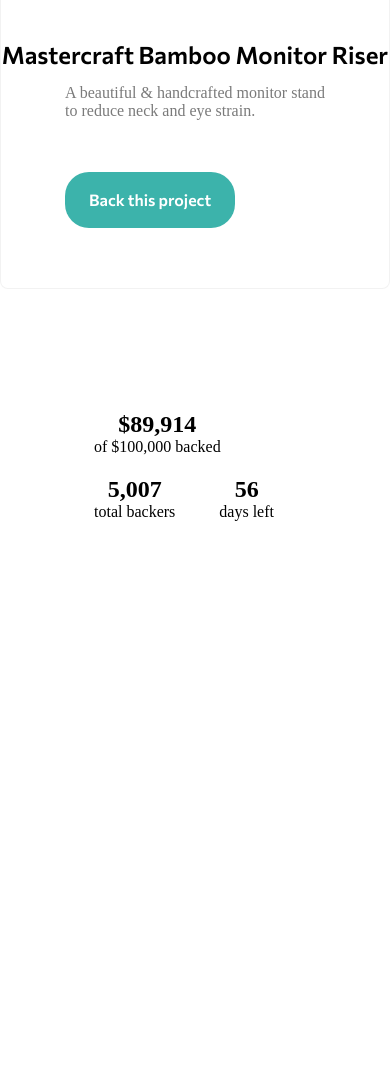
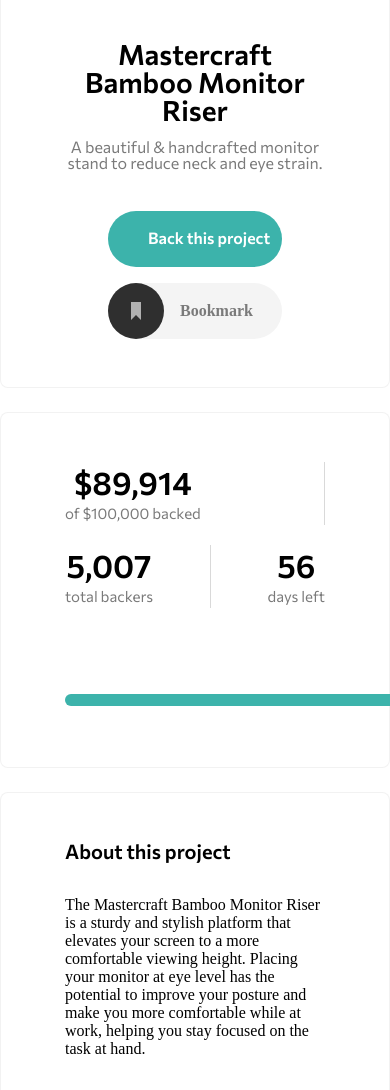
Before and after one commit to solijon010/second-s-exam, a plain HTML site: page index.html in a window 390 px wide. Shown: the part 353-1443 px from the top of the page. Before the commit the page ends 924 px from the top, so only its background shows below. Drawn offline with Linux system fonts and the light colour scheme.

Commit message:
header va biroz main qismi responsive boldi qaytadan btnlarga ishlov berildi

```diff
--- a/css/main.css
+++ b/css/main.css
@@ -20,6 +20,7 @@
   margin: 0;
   padding: 0;
   box-sizing: border-box;
+  scroll-behavior: smooth;
 }
 
 ul,
@@ -55,7 +56,9 @@ button {
   margin: 0 auto;
   padding: 0 64px;
   background: var(--container-bcg);
+  border: 1px solid var(--blur-black);
   border-radius: 8px;
+  margin-bottom: 24px;
   /* padding-bottom: 76.8px; */
 }
 
@@ -79,6 +82,7 @@ header {
   display: flex;
   align-items: center;
   gap: 32px;
+  white-space: nowrap;
 }
 .sitenav-item {
   color: var(--navbar-title);
@@ -103,6 +107,13 @@ header {
   text-decoration: underline;
 }
 
+.menu-bar {
+  display: none;
+  font-size: 2.3rem;
+  cursor: pointer;
+  color: var(--navbar-title);
+}
+
 /* /Header section */
 
 /* Main section  */
@@ -112,7 +123,6 @@ main {
 }
 
 .main-content {
-  box-sizing: border-box;
   border: 1px solid rgba(0, 0, 0, 0.05);
   border-radius: 8px;
   background: var(--container-bcg);
@@ -125,40 +135,47 @@ main {
   flex-direction: column;
 }
 
-.main-content-img {
+.m-logo {
   top: -28px;
   padding: 17px 17px 14px 14px;
+  display: block;
+  margin-left: auto;
+  margin-right: auto;
   background-color: var(--primary-title);
   border-radius: 50%;
   margin-bottom: 28px;
   transform: translateY(-50%);
 }
 
-.main-content-title {
-  width: 453px;
+.section__bambo-title {
   color: var(--primary-title);
   font-family: var(--font);
+  font-size: 28px;
+  font-weight: 600;
+  line-height: 100%;
+  text-align: center;
   margin-bottom: 15px;
-  text-align: center;
 }
 
-.main-content-text {
+.text {
   color: var(--text);
+  font-family: var(--font);
+  font-size: 16px;
+  font-weight: 400;
+  line-height: 100%;
+  text-align: center;
   margin-bottom: 40px;
 }
 
-/* footer btn */
-
-.buttons {
+.section__bambo-footer {
   display: flex;
   align-items: center;
   justify-content: space-between;
-  gap: 256px;
   transition: all 0.1s;
   padding-bottom: 48px;
 }
 
-.back-btn {
+.btn {
   border-radius: 33.5px;
   color: var(--navbar-title);
   padding: 17px 41px 19px 40px;
@@ -172,7 +189,7 @@ main {
   height: 56px;
 }
 
-.back-btn:active {
+.btn:active {
   transform: translateY(-4px);
 }
 
@@ -180,19 +197,26 @@ main {
   background-color: rgba(20, 122, 115, 1);
 }
 
-.bookmark-btn {
+.bookmark {
   display: flex;
   align-items: center;
-  gap: 16px;
-   font-size: 16px;
+  gap:16px;
+  background-color: #f4f4f4;
+  width: 174px;
+  border-radius: 33.5px;
+}
+
+.bookmark:active {
+    transform: translateY(-4px);
+}
+
+.bookmark span {
   font-weight: 700;
   color: var(--text);
-  padding: 17px 24px 19px 0;
-
-
+  cursor: pointer;
 }
 
-.icon-wrap {
+.img-wrap {
   background-color: var(--blur-black);
   padding: 19px 23px;
   border-radius: 50%;
@@ -203,18 +227,9 @@ main {
   height: 56px;
 }
 
-.btn {
-  padding: 12px 24px;
-  border-radius: 24px;
-  border: none;
-  cursor: pointer;
-  font-weight: bold;
-  transition: background 0.3s ease;
-}
-
-.bm-text {
-
-
+.img-wrap:hover {
+    background-color: rgba(112, 112, 112, 1);
+    cursor: pointer;
 }
 
 /* second section */
@@ -226,9 +241,96 @@ main {
   background: var(--clr-white);
   border: 1px solid var(--clr-border);
   border-radius: 12px;
-  padding: 30px;
+  padding: 49px 0;
   text-align: center;
   flex-wrap: wrap;
   gap: 20px;
-  margin-bottom: 20px;
+  margin-bottom: 37px;
 }
+
+.stat {
+  display: flex;
+  flex-direction: column;
+  gap: 8px;
+}
+.stat-value {
+  color: var(--primary-title);
+  font-family: var(--font);
+  font-size: 32px;
+  font-weight: 600;
+  line-height: 100%;
+}
+.stat-label {
+  color: var(--text);
+  font-family: var(--font);
+  font-size: 15px;
+  font-weight: 400;
+  line-height: 100%;
+}
+.divider {
+  width: 1px;
+  height: 63px;
+  background: var(--primary-title);
+  opacity: 0.15;
+}
+.progress {
+  padding-bottom: 49px;
+}
+
+.progress-bar-main {
+  width: 634px;
+  height: 12px;
+  border-radius: 33.5px;
+  background: rgba(47, 47, 47, 1);
+  opacity: 0.05;
+}
+.progress-bar {
+  width: 496px;
+  height: 12px;
+  border-radius: 33.5px;
+  background: rgba(60, 179, 171, 1);
+  transform: translateY(-100%);
+}
+
+/* second section end */
+
+/* first menu */
+
+.third-section-first__content {
+  display: flex;
+  flex-direction: column;
+  gap: 35px;
+}
+.about-project {
+  padding-top: 48px;
+  color: var(--primary-title);
+  font-family: var(--font);
+  font-size: 20px;
+  font-weight: 600;
+  line-height: 100%;
+}
+
+
+
+/* medai */
+
+@media (max-width: 500px) {
+  .sitenav-items {
+    display: none;
+
+  }
+
+  .menu-bar {
+    display: block;
+  }
+  .section__bambo-footer {
+    flex-direction: column;
+    gap: 1rem;
+  }
+  .btn {
+    width: 174px;
+  }
+  .section__bambo-title {
+    font-weight: 600;
+  }
+}
--- a/index.html
+++ b/index.html
@@ -29,7 +29,7 @@
         />
         <ul class="sitenav-items">
           <li class="sitenav-item">
-                    <a class="sitenav-link" href="#">About</a>
+            <a class="sitenav-link" href="#about">About</a>
           </li>
           <li class="sitenav-item">
             <a class="sitenav-link active-link" href="#">Discover</a>
@@ -38,6 +38,9 @@
             <a class="sitenav-link" href="#">Get Started</a>
           </li>
         </ul>
+        <div class="menu-bar">
+        <i class="fa-solid fa-bars"></i>
+      </div>
       </nav>
     </header>
     <!-- /Header section -->
@@ -45,52 +48,65 @@
     <!-- Main section -->
     <main>
       <section class="extra-container main-content">
-            <div class="content-wrapper">
-                <img
-                class="main-content-img"
-                src="./images/svg/main-content-logo.svg"
-                alt="main-content-logo"
-                aria-hidden="true"
-                />
-                <h1 class="main-content-title">Mastercraft Bamboo Monitor Riser</h1>
-                <p class="main-content-text">
+        <div>
+          <img class="m-logo" src="./images/svg/main-content-logo.svg" alt="m logo" />
+          <h2 class="section__bambo-title">Mastercraft Bamboo Monitor Riser</h2>
+          <p class="text">
             A beautiful & handcrafted monitor stand to reduce neck and eye
             strain.
           </p>
+          <div class="section__bambo-footer">
+            <button class="btn">Back this project</button>
+            <div class="bookmark">
+              <div class="img-wrap">
+                <img src="./images/svg/bookmark.svg" alt="flag" />
               </div>
-            <div class="buttons">
-                <button class="btn back-btn" type="button">Back this project</button>
-                <button class="btn bookmark-btn" type="button" aria-label="Bookmark">
-                    <span class="icon-wrap" aria-hidden="true">
-                        <i style="color: #979797;" class="fa-solid fa-bookmark"></i>
-                    </span>
-                    <span class="bm-text">Bookmark</span>
-                </button>
+              <span>Bookmark</span>
+            </div>
+          </div>
         </div>
       </section>
-        <section class="extra-container">
+      <section class="extra-container main-content">
         <div class="stats">
           <div class="stat">
-                    <h2>$89,914</h2>
-                    <p>of $100,000 backed</p>
+            <h2 class="stat-value">$89,914</h2>
+            <p class="stat-label">of $100,000 backed</p>
           </div>
 
           <div class="divider"></div>
 
           <div class="stat">
-                    <h2>5,007</h2>
-                    <p>total backers</p>
+            <h2 class="stat-value">5,007</h2>
+            <p class="stat-label">total backers</p>
           </div>
 
           <div class="divider"></div>
 
           <div class="stat">
-                    <h2>56</h2>
-                    <p>days left</p>
+            <h2 class="stat-value">56</h2>
+            <p class="stat-label">days left</p>
+          </div>
         </div>
         <div class="progress">
-                    <span style="width: 90%"></span>
+          <div class="progress-bar-main"></div>
+          <div class="progress-bar"></div>
         </div>
+      </section>
+      <section class="extra-container main-content">
+        <div class="third-section-first__content">
+          <h2 class="about-project" id="about">About this project</h2>
+          <p>
+            The Mastercraft Bamboo Monitor Riser is a sturdy and stylish
+            platform that elevates your screen to a more comfortable viewing
+            height. Placing your monitor at eye level has the potential to
+            improve your posture and make you more comfortable while at work,
+            helping you stay focused on the task at hand.
+          </p>
+          <p>
+            Featuring artisan craftsmanship, the simplicity of design creates
+            extra desk space below your computer to allow notepads, pens, and
+            USB sticks to be stored under the stand.
+          </p>
         </div>
       </section>
     </main>
```
Lines whose indentation alone changed are shown as unchanged.
